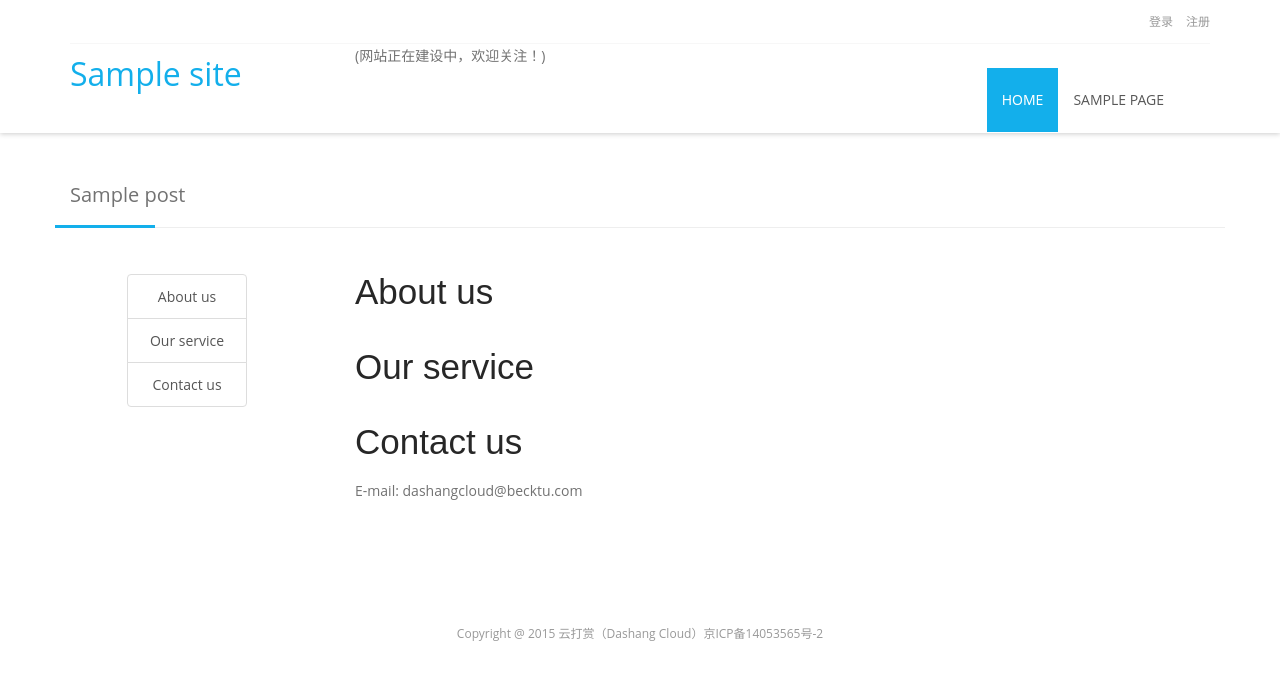
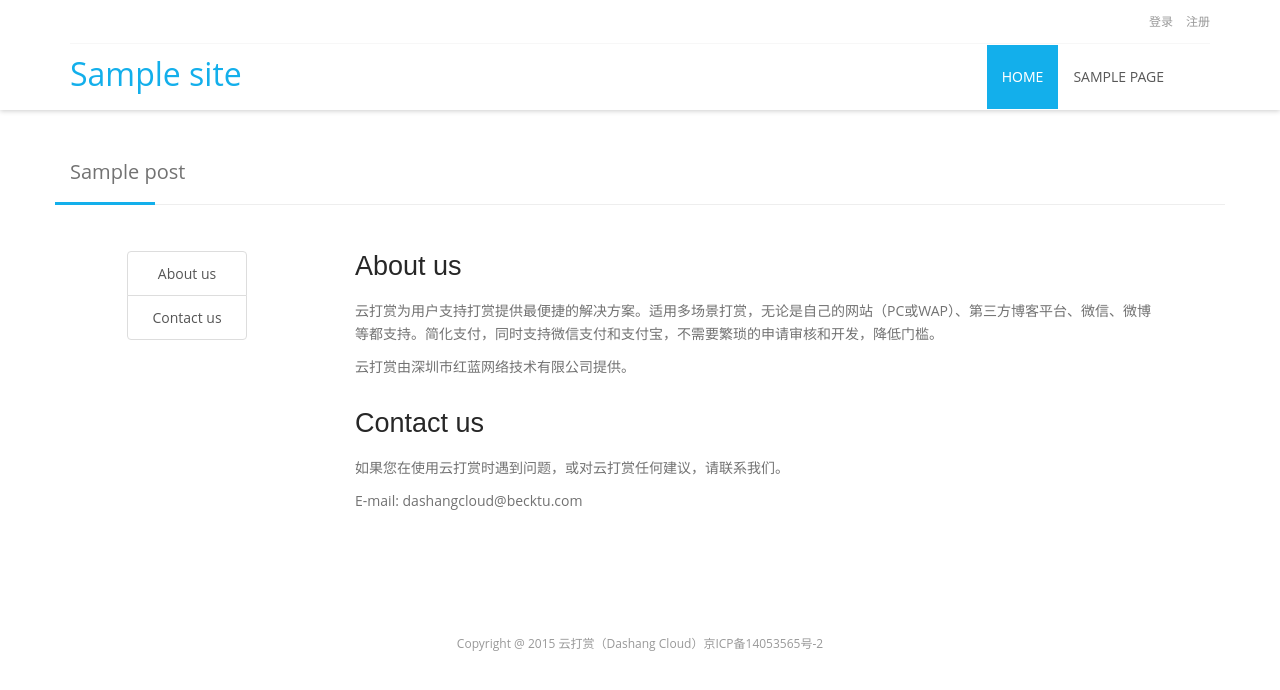
Before and after one commit to Coding110/dash, a WordPress theme: template t/dash/templates/page-about.php in a window 1280 px wide. Shown: the top 690 px of the page. Run offline with PHP 8.4 and a stand-in for WordPress, Linux system fonts and the light colour scheme; the site name, menu and one post (Sample post) are stand-ins, and other content is empty; some libraries are stand-ins or nearby versions.

Commit message:
more codes

```diff
--- a/t/dash/header.php
+++ b/t/dash/header.php
@@ -84,7 +84,6 @@
 						<?php } ?>
 					</a>
 				</div>
-				<span>(网站正在建设中，欢迎关注！)</span>
 				<!-- Menu -->
 				<div class="menu_main">
 					<div class="navbar yamm navbar">
--- a/t/dash/templates/page-about.php
+++ b/t/dash/templates/page-about.php
@@ -6,7 +6,6 @@ get_template_part('weblizar','breadcrumbs');
 	<div class="left_sidebar">
 			<div class="list-group manager-slidebar">
 			  <a href="<?php echo home_url();?>/about#about_us" class="list-group-item"><?php echo __('About us','dash'); ?></a>
-			  <a href="<?php echo home_url();?>/about#our_service" class="list-group-item"><?php echo __('Our service','dash'); ?></a>
 			  <a href="<?php echo home_url();?>/about#contact_us" class="list-group-item"><?php echo __('Contact us','dash'); ?></a>
 			</div>
 	</div>
@@ -14,19 +13,26 @@ get_template_part('weblizar','breadcrumbs');
 	<div class="content_left">
 
 		<div class="about_us">
-			<h2><?php echo __('About us','dash'); ?></h2>
+			<h3><?php echo __('About us','dash'); ?></h3>
+			<p>云打赏为用户支持打赏提供最便捷的解决方案。适用多场景打赏，无论是自己的网站（PC或WAP）、第三方博客平台、微信、微博等都支持。简化支付，同时支持微信支付和支付宝，不需要繁琐的申请审核和开发，降低门槛。</p>
+			<div class="clearfix margin_top1"></div>
+			<p>云打赏由深圳市红蓝网络技术有限公司提供。</p>
+		</div>
+
+		<!--
+		<a href="<?php //echo home_url();?>/about#our_service" class="list-group-item"><?php //echo __('Our service','dash'); ?></a>
+		<div class="clearfix margin_top2"></div>
+		<div class="our_service">
+			<h2><?php //echo __('Our service','dash'); ?></h2>
 			<p></p>
 		</div>
+		-->
 
-		<div class="clearfix margin_top2"></div>
-		<div class="our_service">
-			<h2><?php echo __('Our service','dash'); ?></h2>
-			<p></p>
-		</div>
-
-		<div class="clearfix margin_top2"></div>
+		<div class="clearfix margin_top3"></div>
 		<div class="contact_us">
-			<h2><?php echo __('Contact us','dash'); ?></h2>
+			<h3><?php echo __('Contact us','dash'); ?></h3>
+			<p>如果您在使用云打赏时遇到问题，或对云打赏任何建议，请联系我们。</p>
+			<div class="clearfix margin_top1"></div>
 			<p><?php echo __('E-mail','dash'); ?>: dashangcloud@becktu.com</p>
 		</div>
 
```
Also changed, not shown: 2 other files.
